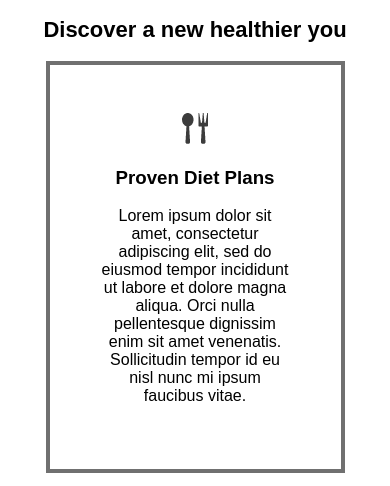
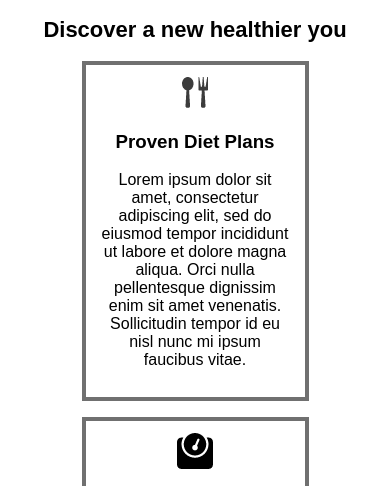
Before and after one commit to jsphanger/RWD_WellnessAssociation, a plain HTML site: page Index.html in a window 390 px wide. Shown: the part 306-792 px from the top of the page. Drawn offline with Linux system fonts and the light colour scheme.

Commit message:
Bug > Style Fix
- Fixed the squished look on the box cards by adjusting the padding instead of the width

```diff
--- a/Styles/main.css
+++ b/Styles/main.css
@@ -265,7 +265,7 @@ nav{
         font-size:14px;
     }
     #boxstylecallouts .card{
-        width:150px;
+        padding: .75rem;
     }
 }
 
```
